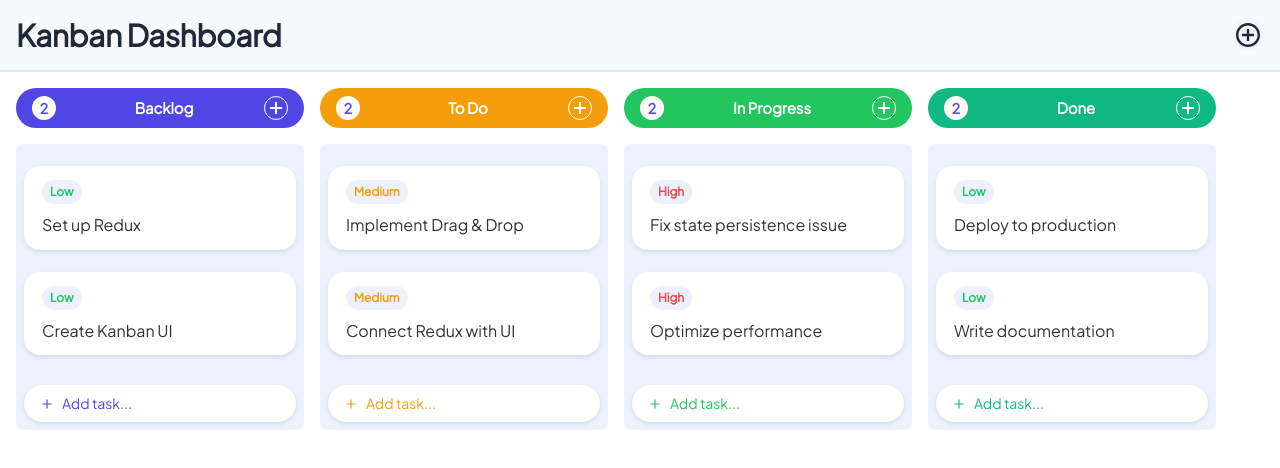
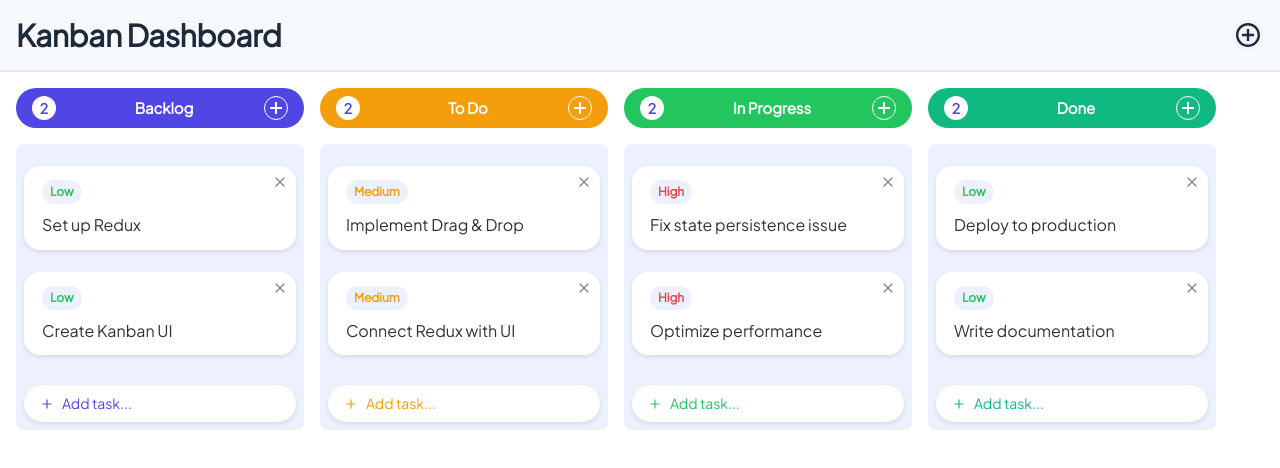
Before and after one commit to vorovskajalapa/modsen-practice, a React (Vite) app in the folder kanban-board/: page / in a window 1280 px wide. Shown: the top 468 px of the page. Built offline with nearby package versions, Linux system fonts and the light colour scheme.

Commit message:
feat: cross to delete card

```diff
--- a/kanban-board/package.json
+++ b/kanban-board/package.json
@@ -19,6 +19,7 @@
     "eslint-plugin-simple-import-sort": "^12.1.1",
     "framer-motion": "^12.4.2",
     "husky": "^9.1.7",
+    "lucide-react": "^0.475.0",
     "react": "^19.0.0",
     "react-dom": "^19.0.0",
     "react-icons": "^5.4.0",
--- a/kanban-board/src/components/Card/Card.styles.tsx
+++ b/kanban-board/src/components/Card/Card.styles.tsx
@@ -2,13 +2,14 @@ import { motion } from 'framer-motion';
 import styled from 'styled-components';
 
 export const CardContainer = styled(motion.div)`
+  position: relative;
   cursor: grab;
   background: #ffffff;
   border-radius: 16px;
   padding: 12px;
   box-shadow: 0 2px 4px rgba(0, 0, 0, 0.1);
   transition: box-shadow 0.2s ease-in-out;
-  border-left: 6px solid transparent; /* Отступ для индикатора приоритета */
+  border-left: 6px solid transparent;
 
   &:active {
     cursor: grabbing;
@@ -67,3 +68,16 @@ export const DropdownItem = styled.div<{ priority: string }>`
     background-color: #f0f0f0;
   }
 `;
+
+export const DeleteButton = styled.button`
+  position: absolute;
+  top: 8px;
+  right: 8px;
+  background: none;
+  border: none;
+  cursor: pointer;
+  color: #888;
+  &:hover {
+    color: #000;
+  }
+`;
--- a/kanban-board/src/components/Card/Card.tsx
+++ b/kanban-board/src/components/Card/Card.tsx
@@ -7,8 +7,10 @@ import {
   PriorityBadge,
   DropdownMenu,
   DropdownItem,
+  DeleteButton,
 } from './Card.styles';
-import { updateCardPriority } from '../../store/slices/KanbanSlice';
+import { deleteCard, updateCardPriority } from '../../store/slices/KanbanSlice';
+import { X } from 'lucide-react';
 
 interface CardProps {
   title: string;
@@ -38,6 +40,10 @@ export const Card: React.FC<CardProps> = ({
     setDropdownOpen(false);
   };
 
+  const handleDelete = () => {
+    dispatch(deleteCard(id));
+  };
+
   return (
     <>
       <DropIndicator beforeId={id} column={column} />
@@ -47,6 +53,9 @@ export const Card: React.FC<CardProps> = ({
         draggable="true"
         onDragStart={(e) => handleDragStart(e, { title, id, column, priority })}
       >
+        <DeleteButton onClick={handleDelete}>
+          <X size={16} />
+        </DeleteButton>
         {priority && (
           <PriorityBadge priority={priority} onClick={toggleDropdown}>
             {priority}
--- a/kanban-board/src/store/slices/KanbanSlice.ts
+++ b/kanban-board/src/store/slices/KanbanSlice.ts
@@ -125,6 +125,10 @@ const kanbanSlice = createSlice({
       );
       saveState(state);
     },
+    deleteCard: (state, action: PayloadAction<string>) => {
+      state.cards = state.cards.filter((card) => card.id !== action.payload);
+      saveState(state);
+    },
   },
 });
 
@@ -142,5 +146,6 @@ export const {
   moveCard,
   updateCardPriority,
   deleteColumn,
+  deleteCard,
 } = kanbanSlice.actions;
 export default kanbanSlice.reducer;
```
Also changed, not shown: 1 other file (tests, documents, lock files or other folders).
